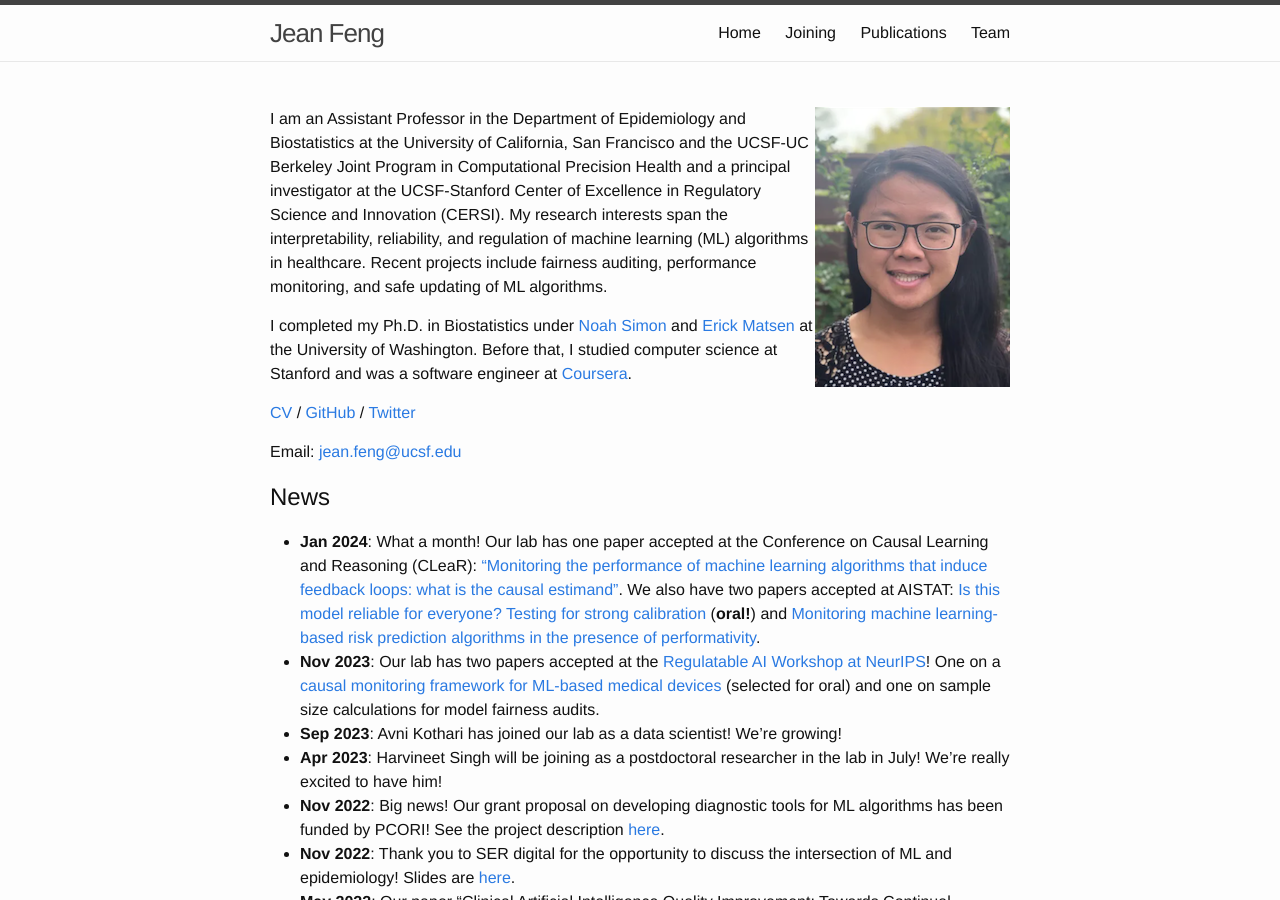
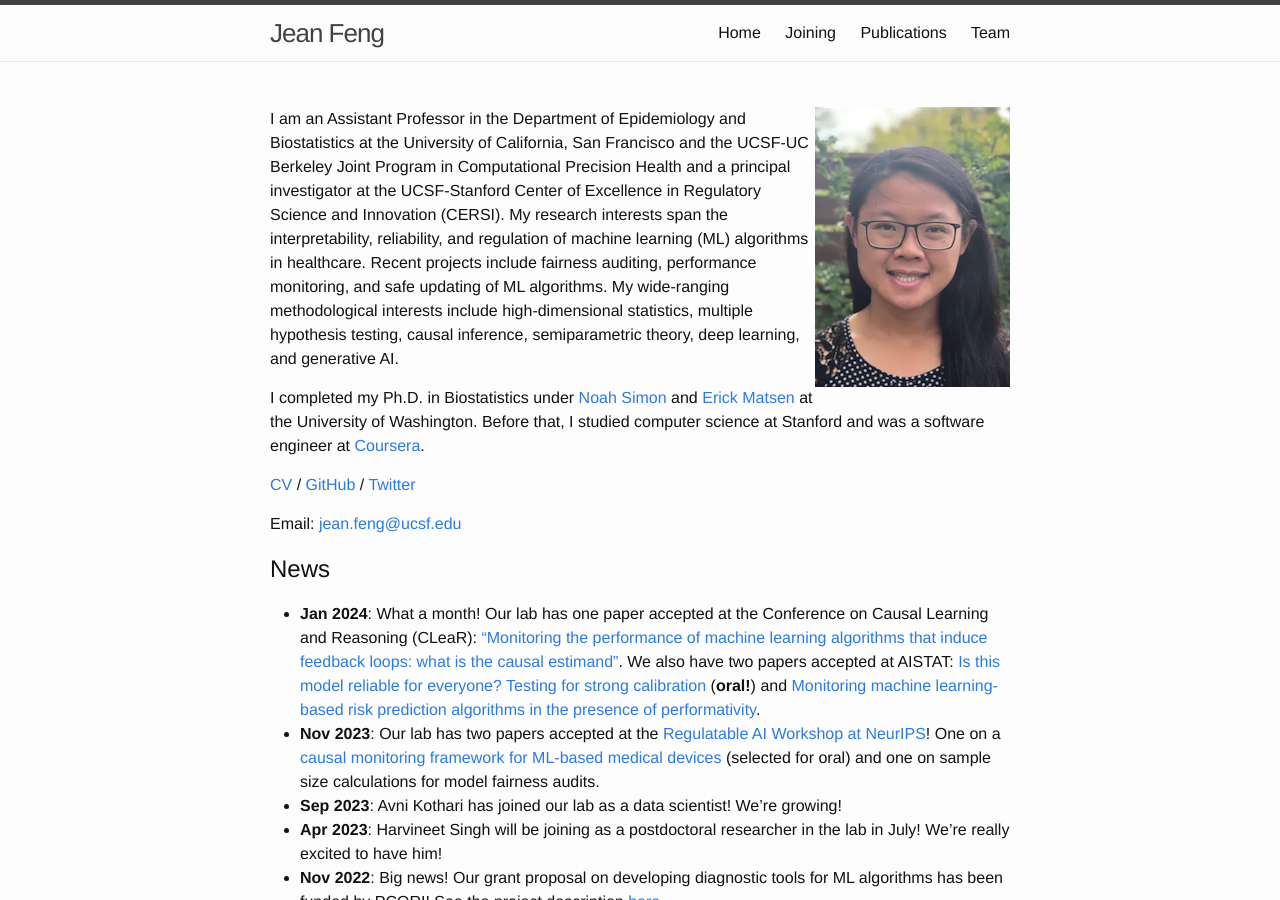
Before and after one commit to jjfeng/jjfeng.github.io, a Jekyll site: the page built from index.md, in a window 1280 px wide and 900 px high. Built offline with Jekyll 4.4.1, drawn with Linux system fonts in a browser that asks for light colours.

Commit message:
update bio

```diff
--- a/index.md
+++ b/index.md
@@ -9,6 +9,7 @@ title: Home
 I am an Assistant Professor in the Department of Epidemiology and Biostatistics at the University of California, San Francisco and the UCSF-UC Berkeley Joint Program in Computational Precision Health and a principal investigator at the UCSF-Stanford Center of Excellence in Regulatory Science and Innovation (CERSI).
 My research interests span the interpretability, reliability, and regulation of machine learning (ML) algorithms in healthcare.
 Recent projects include fairness auditing, performance monitoring, and safe updating of ML algorithms.
+My wide-ranging methodological interests include high-dimensional statistics, multiple hypothesis testing, causal inference, semiparametric theory, deep learning, and generative AI.
 
 I completed my Ph.D. in Biostatistics under [Noah Simon](https://faculty.washington.edu/nrsimon/) and [Erick Matsen](https://matsen.fhcrc.org/) at the University of Washington.
 Before that, I studied computer science at Stanford and was a software engineer at [Coursera](https://www.coursera.org/).
```
